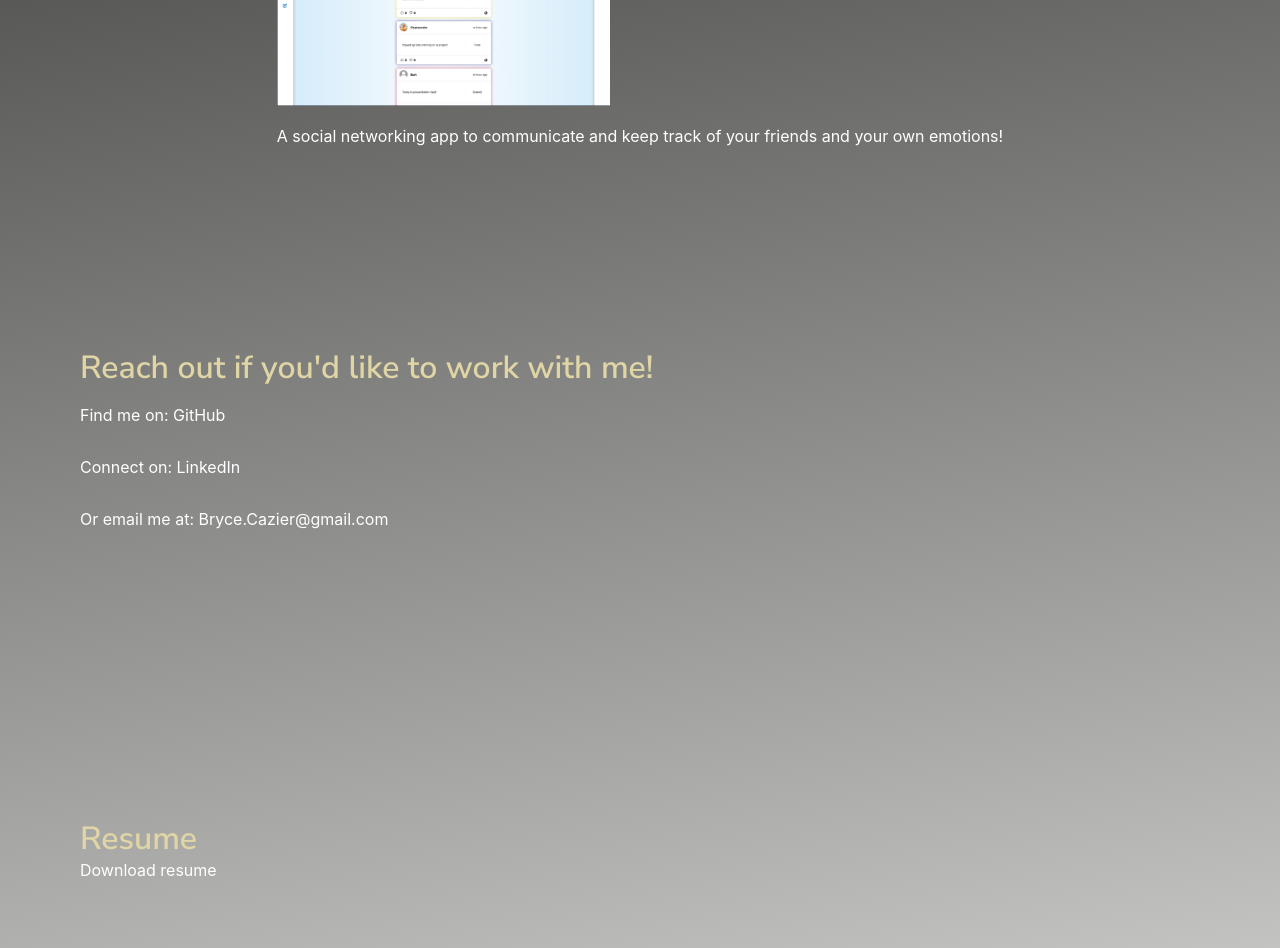
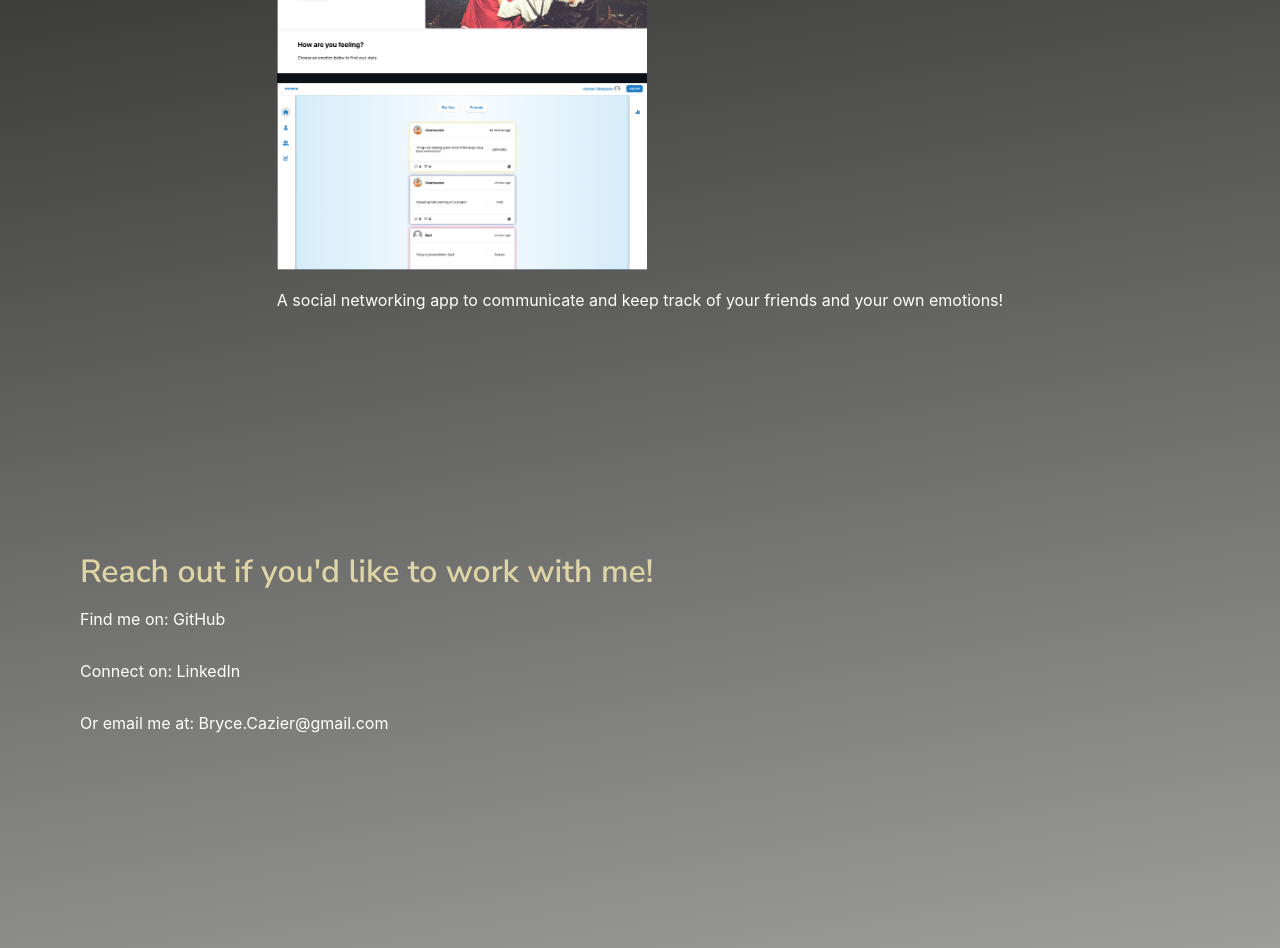
Before and after one commit to Cazier92/portfolio-react, a React (Create React App) app: page / in a window 1280 px wide. Shown: the part 3200-4148 px from the top of the page. Built offline with nearby package versions, Linux system fonts and the light colour scheme.

Commit message:
update styling and resume

```diff
--- a/src/components/DisplayProjects.css
+++ b/src/components/DisplayProjects.css
@@ -6,6 +6,10 @@
   justify-items: center;
   align-items: center;
   text-align: center;
+}
+
+.single-project {
+  margin-bottom: 5vmin;
 }
 
 .project-name {
--- a/src/components/DisplayProjects.jsx
+++ b/src/components/DisplayProjects.jsx
@@ -15,6 +15,7 @@ const DisplayProjects = (props) => {
       <div className="display-project-div">
         {props.projectData.map((project, idx) => (
           <>
+          <div className="single-project">
             <Link
             onClick={() => handleSetProjectPage(idx)}
             to={`/projects/details`}
@@ -27,6 +28,7 @@ const DisplayProjects = (props) => {
               <img src={project.image} alt=""  className="project-pre-image"/>
             </Link>
             <p className="project-summary">{project.summary}</p>
+          </div>
           </>
         ))}
       </div>
--- a/src/pages/Contact.css
+++ b/src/pages/Contact.css
@@ -12,5 +12,18 @@ p {
 
 a {
   text-decoration: none;
-  color: white;
+  color: black;
 }
+
+p {
+  color: black;
+}
+
+@media (min-width: 720px) {
+  a {
+    color: white;
+  }
+  p {
+    color: white;
+  }
+}
--- a/src/pages/Resume.css
+++ b/src/pages/Resume.css
@@ -1,5 +1,5 @@
 .resume-div {
-  margin: 5vmin 0;
+  margin: 0 0 30vmin 0;
   padding: 5vmin;
   align-self: flex-start;
 }
@@ -7,3 +7,13 @@
 h1 {
   margin: 0;
 }
+
+.download {
+  color: black
+}
+
+@media (min-width: 720px) {
+  .download {
+    color: white;
+  }
+}
```
Also changed, not shown: src/pages/Landing.css (line endings or trailing spaces), 1 other file (tests, documents, lock files or other folders).
